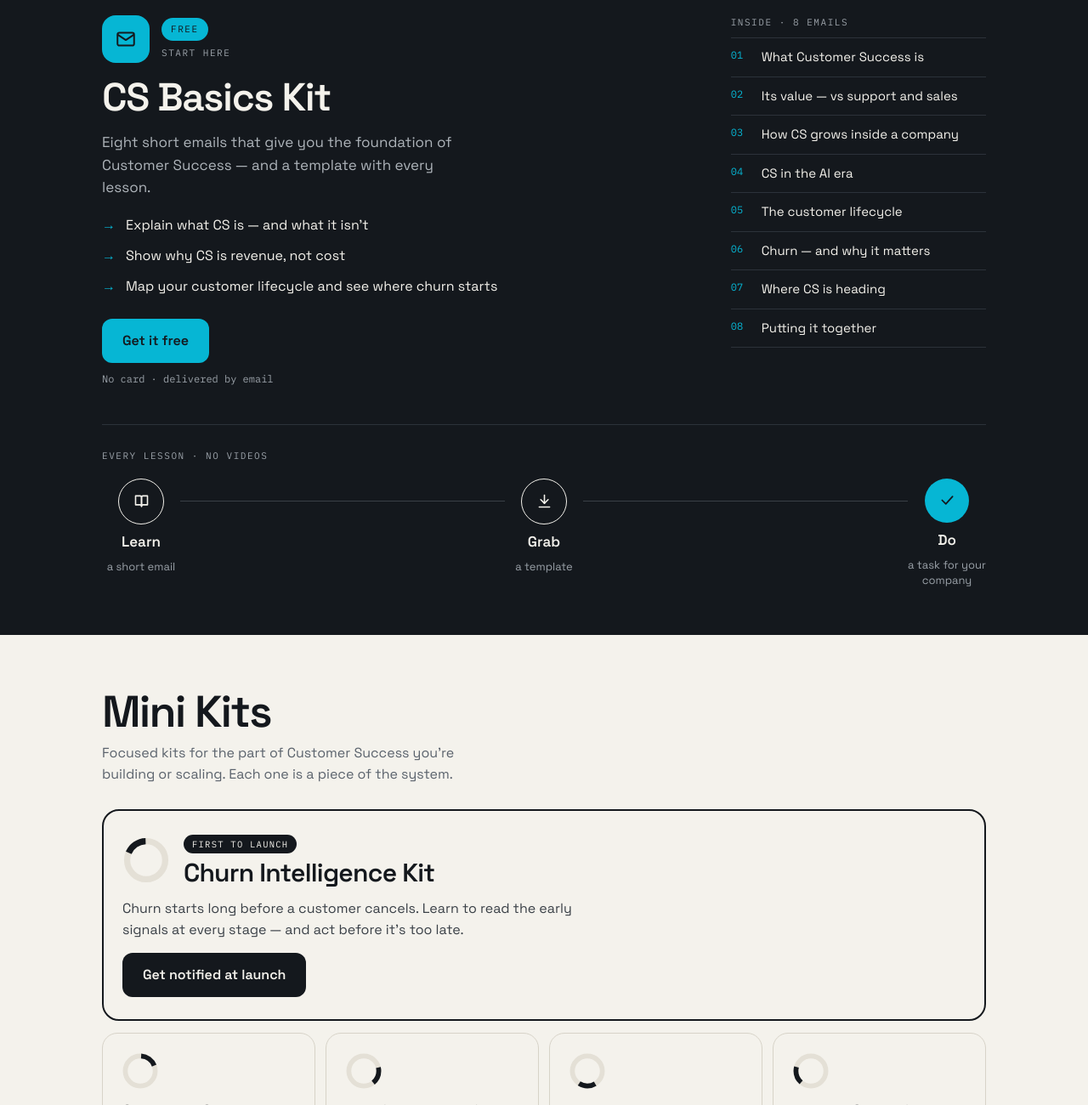
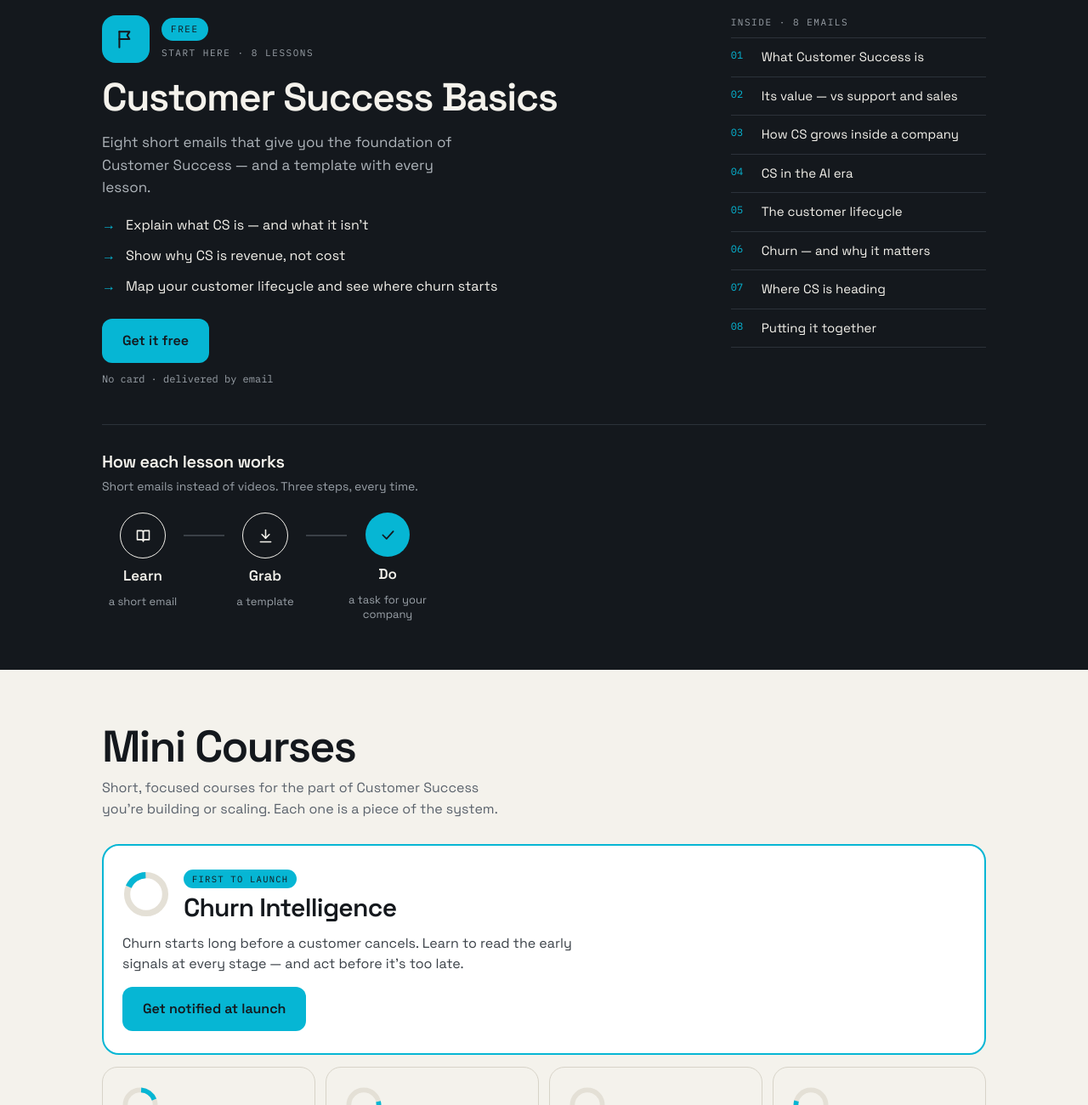
Before and after one commit to annaambr-blip/nochurn-preview, a plain HTML site: page global/index.html in a window 1280 px wide. Shown: the part 1500-2800 px from the top of the page at 85% size. Drawn offline with Linux system fonts and the light colour scheme.

Commit message:
Global landing: Customer Success Basics, Mini Courses, start icon, compact lesson steps
Co-Authored-By: Claude Opus 5.5 <noreply@anthropic.com>
Claude-Session: https://claude.ai/code/session_01K89y6tCNUg1LCRaUYVJsXd

```diff
--- a/global/index.html
+++ b/global/index.html
@@ -49,8 +49,8 @@ a{color:#0890A8}a:hover{color:#14181D}
 <nav id="menu" hidden class="menu" aria-label="Main" style="max-width: 1040px; margin: 0 auto; padding: 0 20px 18px">
 <a href="what-is-cs.html">What is Customer Success</a>
 <a href="#path">Your learning path</a>
-<a href="#free">CS Basics Kit — free</a>
-<a href="#kits">Mini Kits</a>
+<a href="#free">Customer Success Basics — free</a>
+<a href="#kits">Mini Courses</a>
 <a href="#os">nochurn OS</a>
 <a href="https://gumroad.com/">Gumroad store</a>
 <a href="https://www.linkedin.com/">LinkedIn</a>
@@ -64,7 +64,7 @@ a{color:#0890A8}a:hover{color:#14181D}
 <h1 style="margin: 0; font-size: clamp(34px, 6vw, 56px); font-weight: 600; letter-spacing: -0.035em; line-height: 1.04">Customer Success is a <span style="color: #0890A8">revenue engine.</span></h1>
 <p style="margin: 0; font-size: 17px; line-height: 1.55; color: #3A4047; max-width: 42ch">From onboarding to expansion, advocacy and scale, Customer Success turns product value into revenue — across the whole customer lifecycle. Learn it as a system, one practical email at a time.</p>
 <div style="display: flex; flex-direction: column; gap: 10px; align-items: flex-start; padding-top: 4px">
-<a class="btn btn-d" href="#free">Get the free CS Basics Kit</a>
+<a class="btn btn-d" href="#free">Start Customer Success Basics — free</a>
 <span class="mono" style="font-size: 12px; color: #5A626C">8 emails · 8 templates · free</span>
 </div>
 </div>
@@ -91,7 +91,7 @@ a{color:#0890A8}a:hover{color:#14181D}
 <div style="flex: 1 1 300px; min-width: 0">
 <div class="mono" style="font-size: 11px; letter-spacing: 0.16em; color: #9AA1A8; margin-bottom: 8px">OUR APPROACH</div>
 <div style="font-size: clamp(26px, 4.4vw, 38px); font-weight: 600; letter-spacing: -0.025em; line-height: 1.12">Customer Success works as a <span style="color: #06B6D4">system.</span> So we teach it as one.</div>
-<div style="font-size: 15px; color: #AEB4BA; margin-top: 10px; max-width: 52ch">Every kit is a part of nochurn OS. The pieces connect — nothing you learn is left on its own.</div>
+<div style="font-size: 15px; color: #AEB4BA; margin-top: 10px; max-width: 52ch">Every course is a part of nochurn OS. The pieces connect — nothing you learn is left on its own.</div>
 </div>
 </div>
 </section>
@@ -111,7 +111,7 @@ a{color:#0890A8}a:hover{color:#14181D}
 <svg viewBox="0 0 100 100" aria-hidden="true" style="width: 48px; height: 48px; flex: none; background: #F4F2EC; border-radius: 50%; overflow: visible"><circle cx="50" cy="50" r="40" fill="none" stroke="#E4E0D6" stroke-width="13"></circle><circle cx="61" cy="14" r="11" fill="#06B6D4"></circle></svg>
 <div style="flex: 1; min-width: 0">
 <div style="display: flex; gap: 8px; align-items: center; flex-wrap: wrap"><span class="mono" style="font-size: 11px; letter-spacing: 0.14em; color: #0890A8">01 · UNDERSTAND</span><span class="mono" style="font-size: 10.5px; letter-spacing: 0.12em; background: #06B6D4; border-radius: 100px; padding: 4px 9px">FREE · NOW</span></div>
-<div style="font-size: 22px; font-weight: 600; letter-spacing: -0.02em; margin-top: 4px">CS Basics Kit</div>
+<div style="font-size: 22px; font-weight: 600; letter-spacing: -0.02em; margin-top: 4px">Customer Success Basics</div>
 <div style="font-size: 15px; color: #5A626C; margin-top: 2px">New to Customer Success? Learn what it is, why it pays off and how the customer lifecycle works.</div>
 </div>
 </a>
@@ -121,8 +121,8 @@ a{color:#0890A8}a:hover{color:#14181D}
 <svg viewBox="0 0 100 100" aria-hidden="true" style="width: 48px; height: 48px; flex: none; background: #F4F2EC; border-radius: 50%"><circle cx="50" cy="50" r="40" fill="none" stroke="#E4E0D6" stroke-width="13"></circle><circle cx="50" cy="50" r="40" fill="none" stroke="#14181D" stroke-width="13" pathLength="100" stroke-dasharray="18 2" transform="rotate(-90 50 50)"></circle></svg>
 <div style="flex: 1; min-width: 0">
 <div style="display: flex; gap: 8px; align-items: center; flex-wrap: wrap"><span class="mono" style="font-size: 11px; letter-spacing: 0.14em; color: #5A626C">02 · STRENGTHEN</span><span class="mono" style="font-size: 10.5px; letter-spacing: 0.12em; color: #5A626C; border: 1px solid #D7D3C8; border-radius: 100px; padding: 3px 9px">SOON</span></div>
-<div style="font-size: 22px; font-weight: 600; letter-spacing: -0.02em; margin-top: 4px">Mini Kits</div>
-<div style="font-size: 15px; color: #5A626C; margin-top: 2px">Building or scaling one area? Go deep with a focused kit: strategy, metrics, processes, team or churn.</div>
+<div style="font-size: 22px; font-weight: 600; letter-spacing: -0.02em; margin-top: 4px">Mini Courses</div>
+<div style="font-size: 15px; color: #5A626C; margin-top: 2px">Building or scaling one area? Go deep with a focused mini course: strategy, metrics, processes, team or churn.</div>
 </div>
 </a>
 
@@ -145,10 +145,10 @@ a{color:#0890A8}a:hover{color:#14181D}
 <div style="display: flex; flex-wrap: wrap; gap: 44px">
 <div style="flex: 999 1 380px; min-width: 0; display: flex; flex-direction: column; gap: 16px">
 <div style="display: flex; gap: 14px; align-items: center">
-<div aria-hidden="true" style="width: 56px; height: 56px; flex: none; border-radius: 16px; background: #06B6D4; display: grid; place-items: center"><svg viewBox="0 0 24 24" style="width: 26px; height: 26px; fill: none; stroke: #14181D; stroke-width: 1.8; stroke-linejoin: round"><rect x="3" y="5" width="18" height="14" rx="2"></rect><path d="M3 7l9 6 9-6"></path></svg></div>
-<div style="display: flex; flex-direction: column; gap: 6px"><span class="mono" style="font-size: 11px; letter-spacing: 0.14em; color: #14181D; background: #06B6D4; border-radius: 100px; padding: 5px 11px; align-self: flex-start">FREE</span><span class="mono" style="font-size: 11px; letter-spacing: 0.14em; color: #9AA1A8">START HERE</span></div>
+<div aria-hidden="true" style="width: 56px; height: 56px; flex: none; border-radius: 16px; background: #06B6D4; display: grid; place-items: center"><svg viewBox="0 0 24 24" style="width: 26px; height: 26px; fill: none; stroke: #14181D; stroke-width: 1.9; stroke-linecap: round; stroke-linejoin: round"><path d="M5 21V4"></path><path d="M5 4h11l-2.5 4L16 12H5"></path></svg></div>
+<div style="display: flex; flex-direction: column; gap: 6px"><span class="mono" style="font-size: 11px; letter-spacing: 0.14em; color: #14181D; background: #06B6D4; border-radius: 100px; padding: 5px 11px; align-self: flex-start">FREE</span><span class="mono" style="font-size: 11px; letter-spacing: 0.14em; color: #9AA1A8">START HERE · 8 LESSONS</span></div>
 </div>
-<h2 style="margin: 0; font-size: clamp(32px, 5vw, 46px); font-weight: 600; letter-spacing: -0.03em; line-height: 1.05">CS Basics Kit</h2>
+<h2 style="margin: 0; font-size: clamp(32px, 5vw, 46px); font-weight: 600; letter-spacing: -0.03em; line-height: 1.05">Customer Success Basics</h2>
 <p style="margin: 0; font-size: 17px; line-height: 1.55; color: #AEB4BA; max-width: 40ch">Eight short emails that give you the foundation of Customer Success — and a template with every lesson.</p>
 <div style="display: flex; flex-direction: column; gap: 12px; padding: 4px 0">
 <div style="display: flex; gap: 12px; align-items: baseline"><span style="color: #06B6D4">→</span><span style="font-size: 16px">Explain what CS is — and what it isn't</span></div>
@@ -178,21 +178,22 @@ a{color:#0890A8}a:hover{color:#14181D}
 
 <!-- every lesson: learn · grab · do (static) -->
 <div style="margin-top: 44px; padding-top: 28px; border-top: 1px solid #2C323A">
-<div class="mono" style="font-size: 11px; letter-spacing: 0.14em; color: #9AA1A8; margin-bottom: 18px">EVERY LESSON · NO VIDEOS</div>
-<div role="img" aria-label="Each lesson: learn from a short email, grab the template, do a task in your company" style="display: flex; align-items: flex-start">
-<div style="display: flex; flex-direction: column; align-items: center; gap: 8px; width: 92px; flex: none; text-align: center">
+<div style="font-size: 20px; font-weight: 600; letter-spacing: -0.02em">How each lesson works</div>
+<div style="font-size: 14px; color: #9AA1A8; margin: 4px 0 20px">Short emails instead of videos. Three steps, every time.</div>
+<div role="img" aria-label="Each lesson: learn from a short email, grab the template, do a task in your company" style="display: flex; align-items: flex-start; max-width: 400px">
+<div style="display: flex; flex-direction: column; align-items: center; gap: 8px; width: 96px; flex: none; text-align: center">
 <div style="width: 52px; height: 52px; border-radius: 50%; border: 1.5px solid #F4F2EC; display: grid; place-items: center"><svg viewBox="0 0 24 24" style="width: 21px; height: 21px; fill: none; stroke: #F4F2EC; stroke-width: 1.8; stroke-linejoin: round"><path d="M4 5h6a2 2 0 0 1 2 2v12a2 2 0 0 0-2-2H4z"></path><path d="M20 5h-6a2 2 0 0 0-2 2v12a2 2 0 0 1 2-2h6z"></path></svg></div>
 <div style="font-size: 17px; font-weight: 600">Learn</div>
 <div style="font-size: 13px; color: #9AA1A8; line-height: 1.35">a short email</div>
 </div>
-<div style="flex: 1; min-width: 16px; height: 1.5px; background: #3A4047; margin-top: 26px"></div>
-<div style="display: flex; flex-direction: column; align-items: center; gap: 8px; width: 92px; flex: none; text-align: center">
+<div style="flex: 1; min-width: 12px; max-width: 48px; height: 1.5px; background: #3A4047; margin-top: 26px"></div>
+<div style="display: flex; flex-direction: column; align-items: center; gap: 8px; width: 96px; flex: none; text-align: center">
 <div style="width: 52px; height: 52px; border-radius: 50%; border: 1.5px solid #F4F2EC; display: grid; place-items: center"><svg viewBox="0 0 24 24" style="width: 21px; height: 21px; fill: none; stroke: #F4F2EC; stroke-width: 1.8; stroke-linecap: round; stroke-linejoin: round"><path d="M12 4v11"></path><path d="M7 10l5 5 5-5"></path><path d="M5 20h14"></path></svg></div>
 <div style="font-size: 17px; font-weight: 600">Grab</div>
 <div style="font-size: 13px; color: #9AA1A8; line-height: 1.35">a template</div>
 </div>
-<div style="flex: 1; min-width: 16px; height: 1.5px; background: #3A4047; margin-top: 26px"></div>
-<div style="display: flex; flex-direction: column; align-items: center; gap: 8px; width: 92px; flex: none; text-align: center">
+<div style="flex: 1; min-width: 12px; max-width: 48px; height: 1.5px; background: #3A4047; margin-top: 26px"></div>
+<div style="display: flex; flex-direction: column; align-items: center; gap: 8px; width: 96px; flex: none; text-align: center">
 <div style="width: 52px; height: 52px; border-radius: 50%; background: #06B6D4; display: grid; place-items: center"><svg viewBox="0 0 24 24" style="width: 21px; height: 21px; fill: none; stroke: #14181D; stroke-width: 2; stroke-linecap: round; stroke-linejoin: round"><path d="M5 12l5 5 9-10"></path></svg></div>
 <div style="font-size: 17px; font-weight: 600">Do</div>
 <div style="font-size: 13px; color: #9AA1A8; line-height: 1.35">a task for your company</div>
@@ -205,27 +206,27 @@ a{color:#0890A8}a:hover{color:#14181D}
 <!-- 4 · MINI KITS -->
 <section id="kits">
 <div style="max-width: 1040px; margin: 0 auto; padding: 64px 20px">
-<h2 style="margin: 0 0 10px; font-size: clamp(36px, 6vw, 52px); font-weight: 600; letter-spacing: -0.035em; line-height: 1.02">Mini Kits</h2>
-<p style="margin: 0 0 28px; font-size: 16px; line-height: 1.55; color: #5A626C; max-width: 46ch">Focused kits for the part of Customer Success you're building or scaling. Each one is a piece of the system.</p>
+<h2 style="margin: 0 0 10px; font-size: clamp(36px, 6vw, 52px); font-weight: 600; letter-spacing: -0.035em; line-height: 1.02">Mini Courses</h2>
+<p style="margin: 0 0 28px; font-size: 16px; line-height: 1.55; color: #5A626C; max-width: 46ch">Short, focused courses for the part of Customer Success you're building or scaling. Each one is a piece of the system.</p>
 
 <!-- featured: first paid kit -->
-<div style="border: 2px solid #14181D; border-radius: 20px; padding: 26px 22px; display: flex; flex-direction: column; gap: 14px; margin-bottom: 14px">
+<div style="border: 2px solid #06B6D4; background: #FFFFFF; border-radius: 20px; padding: 26px 22px; display: flex; flex-direction: column; gap: 14px; margin-bottom: 14px">
 <div style="display: flex; gap: 16px; align-items: center">
-<svg viewBox="0 0 100 100" aria-hidden="true" style="width: 56px; height: 56px; flex: none"><circle cx="50" cy="50" r="40" fill="none" stroke="#E4E0D6" stroke-width="13"></circle><circle cx="50" cy="50" r="40" fill="none" stroke="#14181D" stroke-width="13" pathLength="100" stroke-dasharray="18 82" stroke-dashoffset="-81" transform="rotate(-90 50 50)"></circle></svg>
+<svg viewBox="0 0 100 100" aria-hidden="true" style="width: 56px; height: 56px; flex: none"><circle cx="50" cy="50" r="40" fill="none" stroke="#E4E0D6" stroke-width="13"></circle><circle cx="50" cy="50" r="40" fill="none" stroke="#06B6D4" stroke-width="13" pathLength="100" stroke-dasharray="18 82" stroke-dashoffset="-81" transform="rotate(-90 50 50)"></circle></svg>
 <div>
-<span class="mono" style="font-size: 10.5px; letter-spacing: 0.12em; background: #14181D; color: #F4F2EC; border-radius: 100px; padding: 4px 10px">FIRST TO LAUNCH</span>
-<div style="font-size: clamp(24px, 4.4vw, 30px); font-weight: 600; letter-spacing: -0.025em; margin-top: 6px; line-height: 1.1">Churn Intelligence Kit</div>
+<span class="mono" style="font-size: 10.5px; letter-spacing: 0.12em; background: #06B6D4; color: #14181D; border-radius: 100px; padding: 4px 10px">FIRST TO LAUNCH</span>
+<div style="font-size: clamp(24px, 4.4vw, 30px); font-weight: 600; letter-spacing: -0.025em; margin-top: 6px; line-height: 1.1">Churn Intelligence</div>
 </div>
 </div>
 <div style="font-size: 16px; color: #3A4047; line-height: 1.55; max-width: 52ch">Churn starts long before a customer cancels. Learn to read the early signals at every stage — and act before it's too late.</div>
-<div><a class="btn btn-d" href="#">Get notified at launch</a></div>
+<div><a class="btn btn-c" href="#">Get notified at launch</a></div>
 </div>
 
 <div style="display: grid; grid-template-columns: repeat(auto-fit, minmax(240px, 1fr)); gap: 12px">
-<div style="border: 1px solid #D7D3C8; border-radius: 18px; padding: 22px; display: flex; flex-direction: column; gap: 10px"><svg viewBox="0 0 100 100" aria-hidden="true" style="width: 44px; height: 44px"><circle cx="50" cy="50" r="40" fill="none" stroke="#E4E0D6" stroke-width="13"></circle><circle cx="50" cy="50" r="40" fill="none" stroke="#14181D" stroke-width="13" pathLength="100" stroke-dasharray="18 82" stroke-dashoffset="-1" transform="rotate(-90 50 50)"></circle></svg><div style="font-size: 20px; font-weight: 600; letter-spacing: -0.02em">Customer Success Strategy</div><div style="font-size: 14.5px; color: #5A626C">Goals, segments and a one-page CS strategy</div><span class="mono" style="font-size: 10.5px; letter-spacing: 0.14em; color: #5A626C">SOON</span></div>
-<div style="border: 1px solid #D7D3C8; border-radius: 18px; padding: 22px; display: flex; flex-direction: column; gap: 10px"><svg viewBox="0 0 100 100" aria-hidden="true" style="width: 44px; height: 44px"><circle cx="50" cy="50" r="40" fill="none" stroke="#E4E0D6" stroke-width="13"></circle><circle cx="50" cy="50" r="40" fill="none" stroke="#14181D" stroke-width="13" pathLength="100" stroke-dasharray="18 82" stroke-dashoffset="-21" transform="rotate(-90 50 50)"></circle></svg><div style="font-size: 20px; font-weight: 600; letter-spacing: -0.02em">Metrics &amp; Analytics</div><div style="font-size: 14.5px; color: #5A626C">What to measure at every stage, with calculators</div><span class="mono" style="font-size: 10.5px; letter-spacing: 0.14em; color: #5A626C">SOON</span></div>
-<div style="border: 1px solid #D7D3C8; border-radius: 18px; padding: 22px; display: flex; flex-direction: column; gap: 10px"><svg viewBox="0 0 100 100" aria-hidden="true" style="width: 44px; height: 44px"><circle cx="50" cy="50" r="40" fill="none" stroke="#E4E0D6" stroke-width="13"></circle><circle cx="50" cy="50" r="40" fill="none" stroke="#14181D" stroke-width="13" pathLength="100" stroke-dasharray="18 82" stroke-dashoffset="-41" transform="rotate(-90 50 50)"></circle></svg><div style="font-size: 20px; font-weight: 600; letter-spacing: -0.02em">Processes &amp; Tools</div><div style="font-size: 14.5px; color: #5A626C">Core CS playbooks and your tool stack</div><span class="mono" style="font-size: 10.5px; letter-spacing: 0.14em; color: #5A626C">SOON</span></div>
-<div style="border: 1px solid #D7D3C8; border-radius: 18px; padding: 22px; display: flex; flex-direction: column; gap: 10px"><svg viewBox="0 0 100 100" aria-hidden="true" style="width: 44px; height: 44px"><circle cx="50" cy="50" r="40" fill="none" stroke="#E4E0D6" stroke-width="13"></circle><circle cx="50" cy="50" r="40" fill="none" stroke="#14181D" stroke-width="13" pathLength="100" stroke-dasharray="18 82" stroke-dashoffset="-61" transform="rotate(-90 50 50)"></circle></svg><div style="font-size: 20px; font-weight: 600; letter-spacing: -0.02em">Team &amp; Operating Model</div><div style="font-size: 14.5px; color: #5A626C">Who owns what across the lifecycle</div><span class="mono" style="font-size: 10.5px; letter-spacing: 0.14em; color: #5A626C">SOON</span></div>
+<div style="border: 1px solid #D7D3C8; border-radius: 18px; padding: 22px; display: flex; flex-direction: column; gap: 10px"><svg viewBox="0 0 100 100" aria-hidden="true" style="width: 44px; height: 44px"><circle cx="50" cy="50" r="40" fill="none" stroke="#E4E0D6" stroke-width="13"></circle><circle cx="50" cy="50" r="40" fill="none" stroke="#06B6D4" stroke-width="13" pathLength="100" stroke-dasharray="18 82" stroke-dashoffset="-1" transform="rotate(-90 50 50)"></circle></svg><div style="font-size: 20px; font-weight: 600; letter-spacing: -0.02em">Customer Success Strategy</div><div style="font-size: 14.5px; color: #5A626C">Goals, segments and a one-page CS strategy</div><span class="mono" style="font-size: 10.5px; letter-spacing: 0.14em; color: #5A626C">SOON</span></div>
+<div style="border: 1px solid #D7D3C8; border-radius: 18px; padding: 22px; display: flex; flex-direction: column; gap: 10px"><svg viewBox="0 0 100 100" aria-hidden="true" style="width: 44px; height: 44px"><circle cx="50" cy="50" r="40" fill="none" stroke="#E4E0D6" stroke-width="13"></circle><circle cx="50" cy="50" r="40" fill="none" stroke="#06B6D4" stroke-width="13" pathLength="100" stroke-dasharray="18 82" stroke-dashoffset="-21" transform="rotate(-90 50 50)"></circle></svg><div style="font-size: 20px; font-weight: 600; letter-spacing: -0.02em">Metrics &amp; Analytics</div><div style="font-size: 14.5px; color: #5A626C">What to measure at every stage, with calculators</div><span class="mono" style="font-size: 10.5px; letter-spacing: 0.14em; color: #5A626C">SOON</span></div>
+<div style="border: 1px solid #D7D3C8; border-radius: 18px; padding: 22px; display: flex; flex-direction: column; gap: 10px"><svg viewBox="0 0 100 100" aria-hidden="true" style="width: 44px; height: 44px"><circle cx="50" cy="50" r="40" fill="none" stroke="#E4E0D6" stroke-width="13"></circle><circle cx="50" cy="50" r="40" fill="none" stroke="#06B6D4" stroke-width="13" pathLength="100" stroke-dasharray="18 82" stroke-dashoffset="-41" transform="rotate(-90 50 50)"></circle></svg><div style="font-size: 20px; font-weight: 600; letter-spacing: -0.02em">Processes &amp; Tools</div><div style="font-size: 14.5px; color: #5A626C">Core CS playbooks and your tool stack</div><span class="mono" style="font-size: 10.5px; letter-spacing: 0.14em; color: #5A626C">SOON</span></div>
+<div style="border: 1px solid #D7D3C8; border-radius: 18px; padding: 22px; display: flex; flex-direction: column; gap: 10px"><svg viewBox="0 0 100 100" aria-hidden="true" style="width: 44px; height: 44px"><circle cx="50" cy="50" r="40" fill="none" stroke="#E4E0D6" stroke-width="13"></circle><circle cx="50" cy="50" r="40" fill="none" stroke="#06B6D4" stroke-width="13" pathLength="100" stroke-dasharray="18 82" stroke-dashoffset="-61" transform="rotate(-90 50 50)"></circle></svg><div style="font-size: 20px; font-weight: 600; letter-spacing: -0.02em">Team &amp; Operating Model</div><div style="font-size: 14.5px; color: #5A626C">Who owns what across the lifecycle</div><span class="mono" style="font-size: 10.5px; letter-spacing: 0.14em; color: #5A626C">SOON</span></div>
 </div>
 
 
@@ -312,15 +313,15 @@ a{color:#0890A8}a:hover{color:#14181D}
 <section style="max-width: 720px; margin: 0 auto; padding: 56px 20px">
 <div class="eb" style="margin-bottom: 8px">Questions</div>
 <div class="qa"><b>Who is this for?</b><span>Anyone starting in Customer Success, and teams building CS in B2B and AI-native companies.</span></div>
-<div class="qa"><b>Is the Basics Kit really free?</b><span>Yes. Eight emails and templates, no payment.</span></div>
-<div class="qa"><b>Do I need experience?</b><span>No. Start with the Basics Kit — it's the foundation for everything else.</span></div>
+<div class="qa"><b>Is Customer Success Basics really free?</b><span>Yes. Eight emails and templates, no payment.</span></div>
+<div class="qa"><b>Do I need experience?</b><span>No. Start with Customer Success Basics — it's the foundation for everything else.</span></div>
 </section>
 
 <!-- FINAL CTA + FOOTER -->
 <section style="background: #14181D; color: #F4F2EC">
 <div style="max-width: 1040px; margin: 0 auto; padding: 56px 20px 40px; display: flex; flex-direction: column; gap: 22px; align-items: flex-start">
 <h2 style="margin: 0; font-size: clamp(28px, 4.6vw, 38px); font-weight: 600; letter-spacing: -0.025em; line-height: 1.1">Start your path in Customer Success</h2>
-<a class="btn btn-c" href="#free">Get the free CS Basics Kit</a>
+<a class="btn btn-c" href="#free">Start Customer Success Basics — free</a>
 <div style="display: flex; justify-content: space-between; align-items: center; gap: 16px; flex-wrap: wrap; width: 100%; padding-top: 28px; margin-top: 12px; border-top: 1px solid #2C323A">
 <span style="font-family: 'Space Grotesk', sans-serif; font-weight: 600; letter-spacing: -0.035em; font-size: 22px; color: #F4F2EC; line-height: 1; white-space: nowrap">n<span style="display: inline-block; width: 0.58em; height: 0.58em; vertical-align: -0.03em; margin: 0 0.02em; position: relative"><svg viewBox="0 0 100 100" aria-hidden="true" style="position: absolute; inset: 0; width: 100%; height: 100%; overflow: visible"><circle cx="50" cy="50" r="40" fill="none" stroke="currentColor" stroke-width="13"></circle><circle cx="61" cy="14" r="11" fill="#06B6D4"></circle></svg></span>churn</span>
 <div class="mono" style="display: flex; gap: 18px; font-size: 12px"><a href="what-is-cs.html" style="color: #AEB4BA">What is CS</a><a href="https://gumroad.com/" style="color: #AEB4BA">Gumroad</a><a href="https://www.linkedin.com/" style="color: #AEB4BA">LinkedIn</a></div>
```
Also changed, not shown: global/email.html (+3 -3 lines), global/what-is-cs.html (+2 -2 lines).
